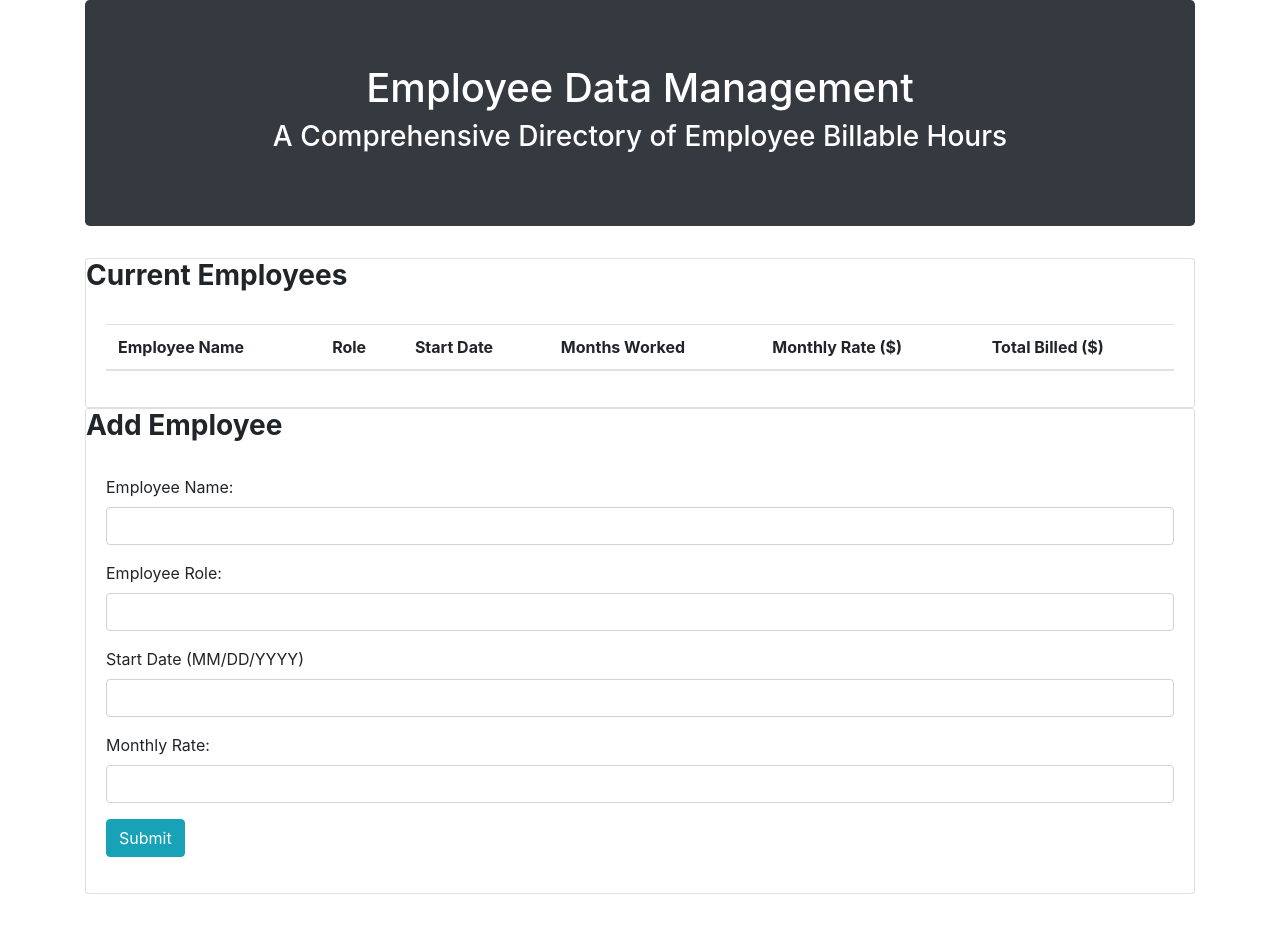
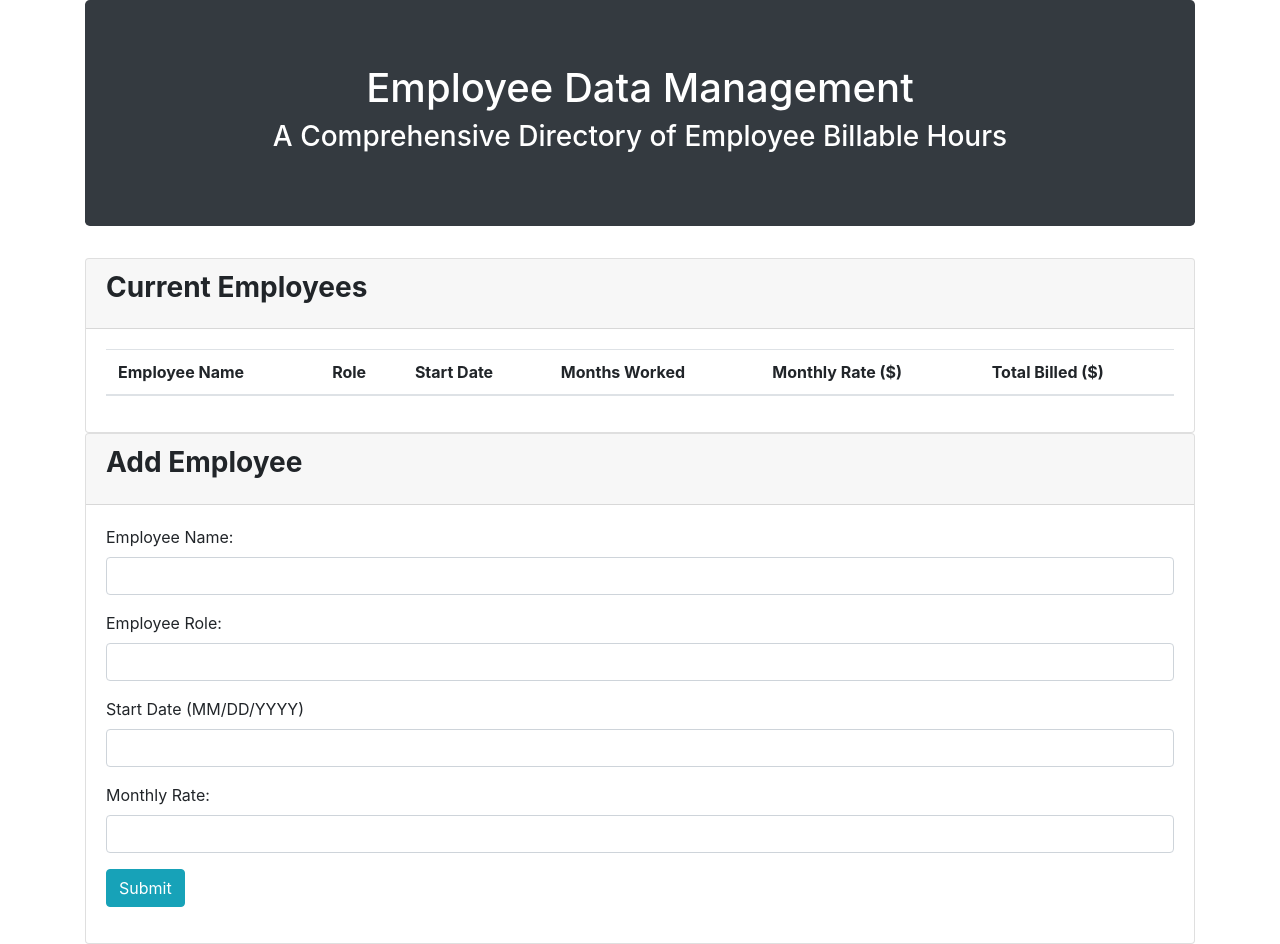
Before and after one commit to soleman16/employee-tracker, a plain HTML site: page index.html in a window 1280 px wide. Before the commit the page ends 894 px from the top, so only its background shows below. Drawn offline with nearby package versions, Linux system fonts and the light colour scheme.

Commit message:
fixed header styling

```diff
--- a/index.html
+++ b/index.html
@@ -28,7 +28,7 @@
 
                 <!-- Current Employees-->
                 <div class="card card-primary">
-                    <div class="card-heading">
+                    <div class="card-header">
                         <h3 class="card-title"><strong>Current Employees</strong></h3>
                     </div>
                 <div class="card-body">
@@ -51,7 +51,7 @@
 
             <!-- Add Employee  -->
             <div class="card card-primary">
-                <div class="card-heading">
+                <div class="card-header">
                      <h3 class="card-title"><strong>Add Employee</strong></h3>
                 </div>
                 <div class="card-body">
```
